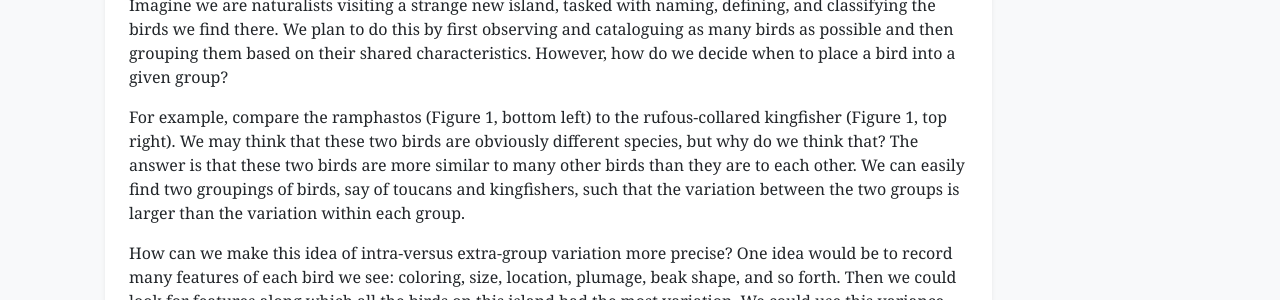
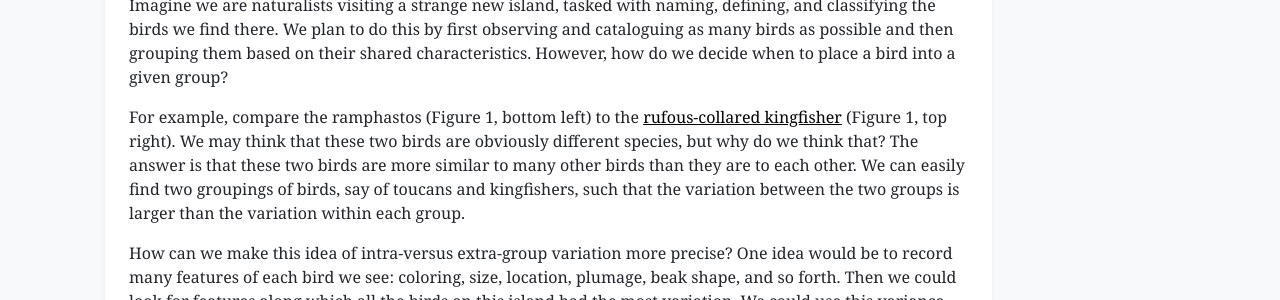
Before and after one commit to martheoliviaforus/martheoliviaforus.github.io, a Jekyll site: the page built from _research/2025-12-28-pca.md, in a window 1280 px wide and 900 px high, scrolled down 492 px. Shown: the part 154-454 px from the top of the window. Built offline with Jekyll 4.4.1, drawn with Linux system fonts in a browser that asks for light colours; nearby versions of some CDN libraries; some web fonts are replaced; a style sheet for code colours, icons or effects is not loaded; some of the changed lines change nothing that is shown; some of the changed text lies outside the part shown.

Commit message:
Updates
Updates for the links.

```diff
--- a/_research/2025-12-28-pca.md
+++ b/_research/2025-12-28-pca.md
@@ -18,7 +18,7 @@
 
 Imagine we are naturalists visiting a strange new island, tasked with naming, defining, and classifying the birds we find there. We plan to do this by first observing and cataloguing as many birds as possible and then grouping them based on their shared characteristics. However, how do we decide when to place a bird into a given group?
 
-For example, compare the ramphastos (Figure 1, bottom left) to the rufous-collared kingfisher (Figure 1, top right). We may think that these two birds are obviously different species, but why do we think that? The answer is that these two birds are more similar to many other birds than they are to each other. We can easily find two groupings of birds, say of toucans and kingfishers, such that the variation between the two groups is larger than the variation within each group.
+For example, compare the ramphastos (Figure 1, bottom left) to the [rufous-collared kingfisher](https://ebird.org/species/ruckin1?siteLanguage=fr) (Figure 1, top right). We may think that these two birds are obviously different species, but why do we think that? The answer is that these two birds are more similar to many other birds than they are to each other. We can easily find two groupings of birds, say of toucans and kingfishers, such that the variation between the two groups is larger than the variation within each group.
 
 How can we make this idea of intra-versus extra-group variation more precise? One idea would be to record many features of each bird we see: coloring, size, location, plumage, beak shape, and so forth. Then we could look for features along which all the birds on this island had the most variation. We could use this variance-maximizing feature to help us split birds into meaningful groups.
 
@@ -544,7 +544,7 @@
 
 While eigenfaces are abstract, recall that this is precisely what we were trying to do when we imagined ourselves as naturalists classifying birds on a strange island. We have abstracted the problem further, where instead of collecting beaks and feathers, we collect pixels. On the island, we were able to construct a composite feature "bird size" from "beak size" and "wing span" because the two features were correlated. With eigenfaces, we can construct composite images or project pixels because many pixels in our data are correlated.
 
-Code for implementing the PCA is provided by the following.
+Code for implementing the PCA is provided [here](https://gist.github.com/martheoliviaforus/1182c5695bb8961b254d7e9a46aa540d).
 
 ### Conclusion
 
```
